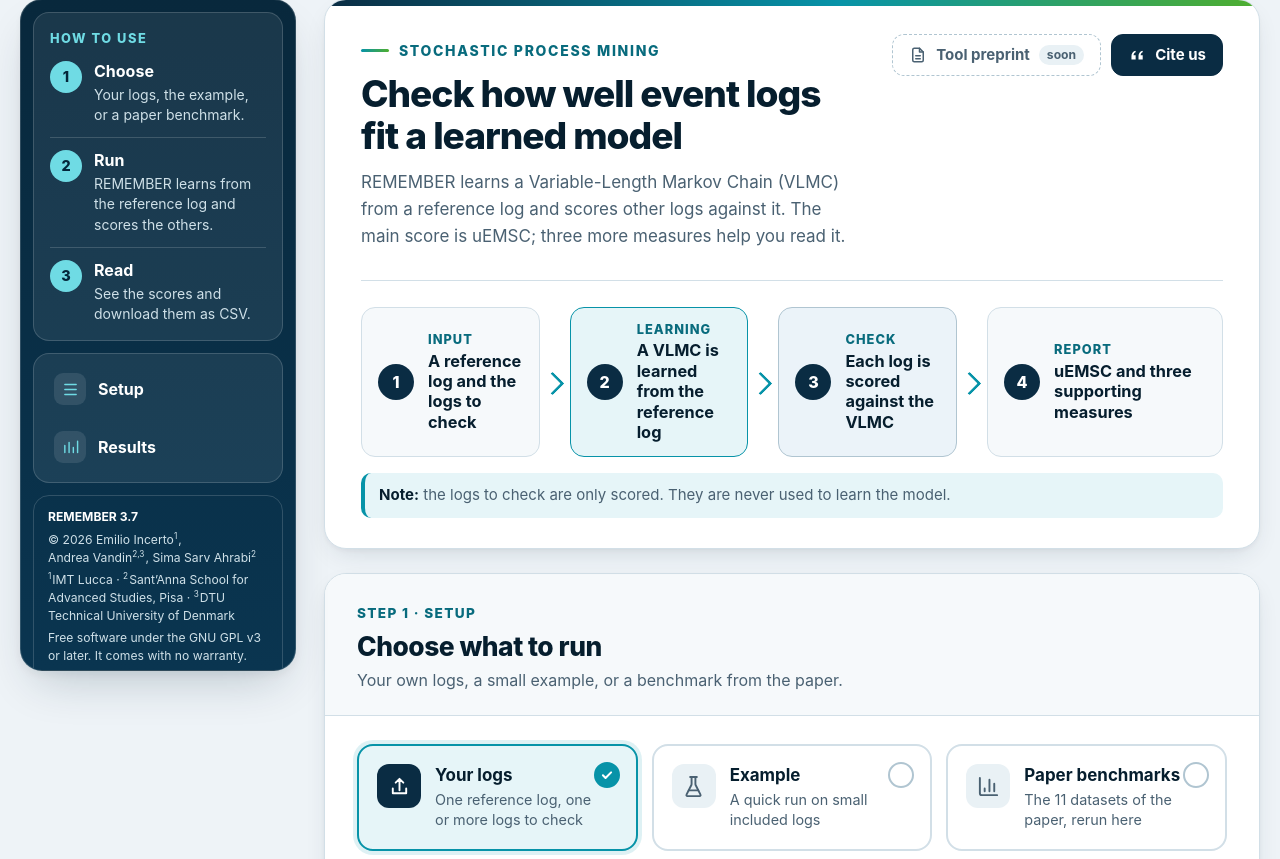
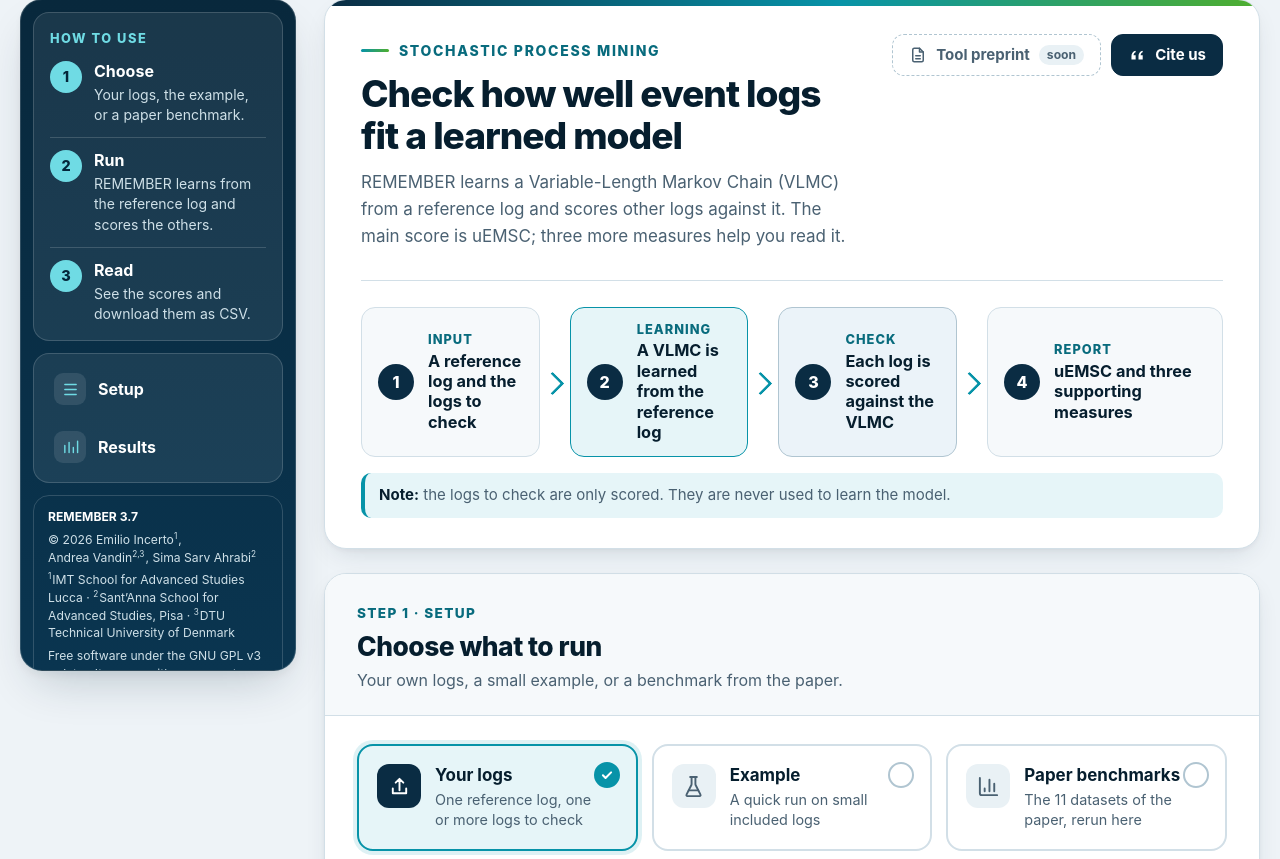
Before and after one commit to remembertool/remember, a Flask app: page / in a window 1280 px wide. Shown: the part 122-981 px from the top of the page. Run offline with Flask 3, Linux system fonts and the light colour scheme; parts of the project's set-up code (start-up, migrations or seed data) failed here and were passed over.

Commit message:
Write the IMT affiliation in full, as in the paper

```diff
--- a/templates/index.html
+++ b/templates/index.html
@@ -790,7 +790,7 @@
   {% set legal_notice %}
     <p class="legal-title">REMEMBER {{ app_version }}</p>
     <p>© 2026 <span class="who">Emilio Incerto<sup>1</sup></span>, <span class="who">Andrea Vandin<sup>2,3</sup></span>, <span class="who">Sima Sarv Ahrabi<sup>2</sup></span></p>
-    <p class="legal-aff"><sup>1</sup>IMT Lucca · <sup>2</sup>Sant’Anna School for Advanced Studies, Pisa · <sup>3</sup>DTU Technical University of Denmark</p>
+    <p class="legal-aff"><sup>1</sup>IMT School for Advanced Studies Lucca · <sup>2</sup>Sant’Anna School for Advanced Studies, Pisa · <sup>3</sup>DTU Technical University of Denmark</p>
     <p>Free software under the GNU GPL v3 or later. It comes with no warranty.</p>
     <p class="legal-links"><a href="{{ url_for('license_text') }}" target="_blank" rel="noopener">Licence</a> · <a href="{{ url_for('third_party_notices') }}" target="_blank" rel="noopener">Third-party notices</a></p>
   {% endset %}
```
Also changed, not shown: README.md, 2 other files.
